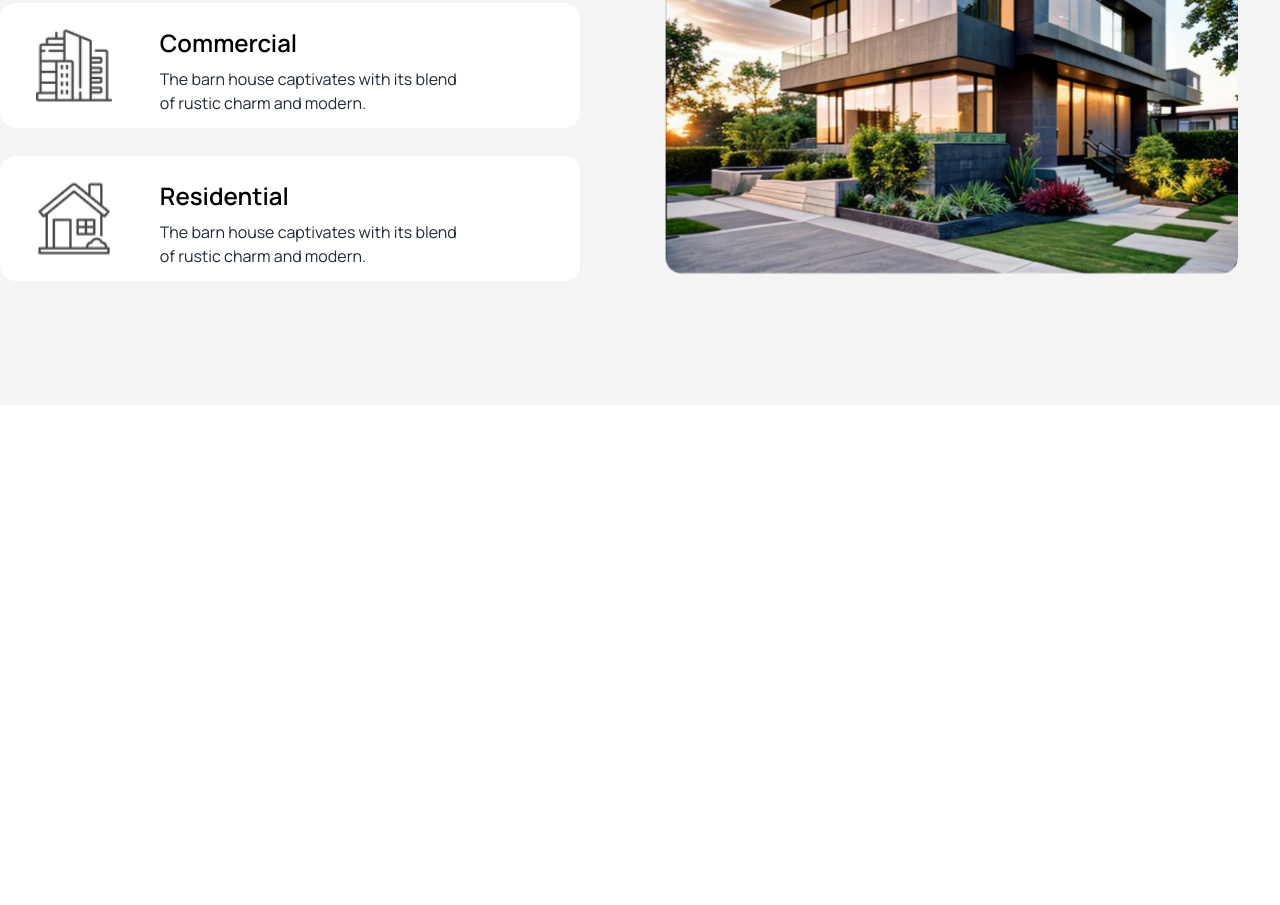
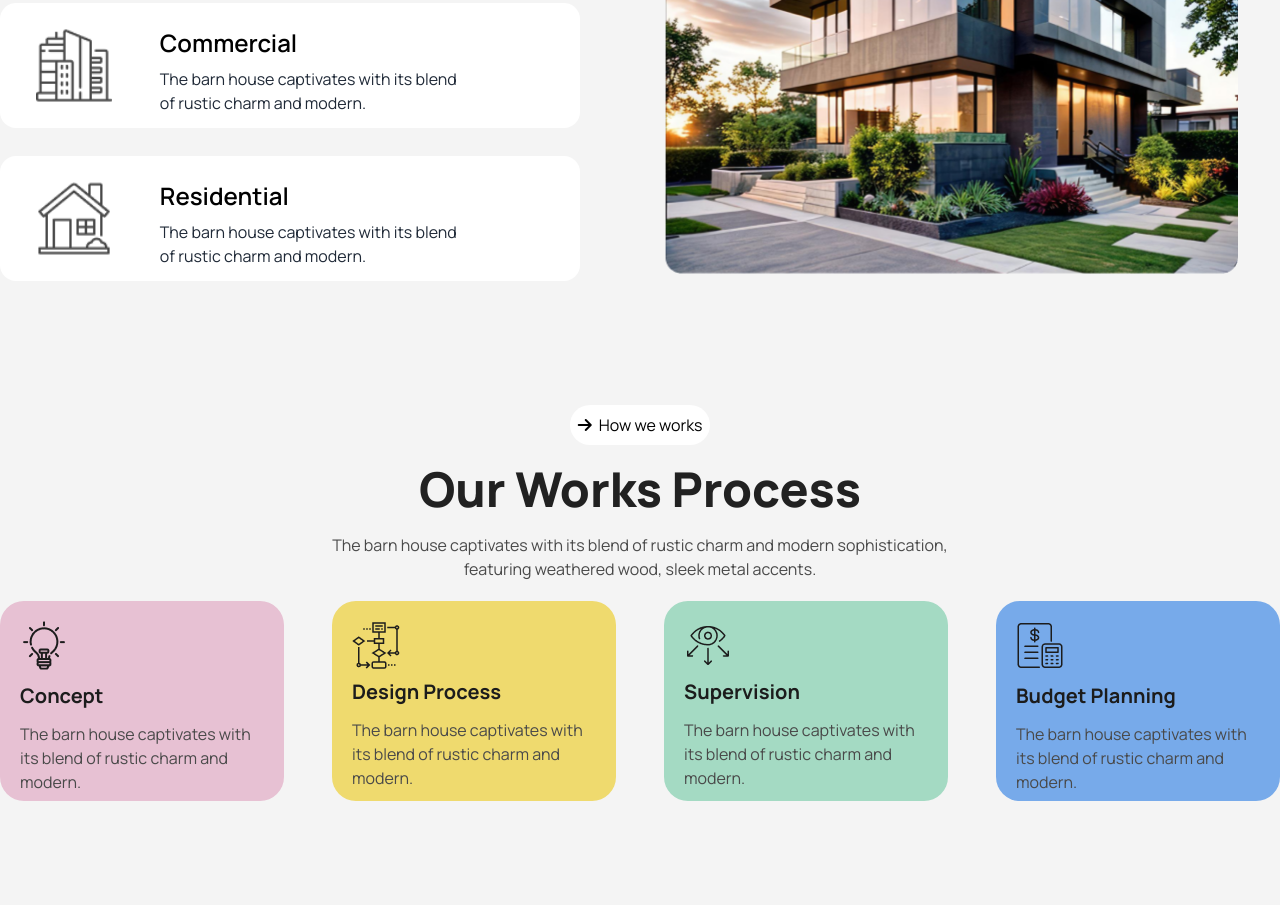
Before and after one commit to devsamim/B10-A03-SAMIM-MONDAL, a plain HTML site: page index.html in a window 1280 px wide. Shown: the part 1265-2170 px from the top of the page. Before the commit the page ends 1670 px from the top, so only its background shows below. Drawn offline with nearby package versions, Linux system fonts and the light colour scheme.

Commit message:
our works process section complete

```diff
--- a/index.html
+++ b/index.html
@@ -122,6 +122,39 @@
 
    </section>
    <!-- about us section end -->
+   <!-- our works section start -->
+   <section class="w-full h-[500px]  bg-[#F4F4F4]">
+    <div class="container mx-auto">
+     <div class="text-center">
+      <button class="bg-[#FFFFFF] p-2 rounded-full text-black mb-5"><i class="fa-solid fa-arrow-right mr-1"></i> How we works</button>
+      <h1 class="text-5xl font-black text-[#212121] mb-5">Our Works Process</h1>
+      <p class="text-[#494949] mb-5">The barn house captivates with its blend of rustic charm and modern sophistication,<br> featuring weathered wood, sleek metal accents.</p>
+     </div>
+     <div class="flex mb-5 space-x-12 ">
+      <div class="w-[300px] h-[200px] bg-[#E7C1D3] rounded-3xl p-5">
+       <img src="assets/concept.png" alt="">
+       <h3 class="font-bold text-xl text-[#1C1C1C] mt-3">Concept</h3>
+       <p class="text-[#494949] mt-3 mb-2">The barn house captivates with its blend of rustic charm and modern.</p>
+      </div>
+      <div class="w-[300px] h-[200px] bg-[#EFDA6E] rounded-3xl p-5">
+        <img src="assets/flow-chart.png" alt="">
+        <h3 class="font-bold text-xl text-[#1C1C1C] mt-2">Design Process</h3>
+        <p class="text-[#494949] mt-3 mb-2">The barn house captivates with its blend of rustic charm and modern.</p>
+      </div>
+      <div class="w-[300px] h-[200px] bg-[#A4DAC3] rounded-3xl p-5">
+        <img src="assets/vision.png" alt="">
+        <h3 class="font-bold text-xl text-[#1C1C1C] mt-2">Supervision</h3>
+        <p class="text-[#494949] mt-3 mb-2">The barn house captivates with its blend of rustic charm and modern.</p>
+      </div>
+      <div class="w-[300px] h-[200px] bg-[#77AAEA] rounded-3xl p-5">
+        <img src="assets/budget-planning.png" alt="">
+        <h3 class="font-bold text-xl text-[#1C1C1C] mt-3">Budget Planning</h3>
+        <p class="text-[#494949] mt-3 mb-2">The barn house captivates with its blend of rustic charm and modern.</p>
+      </div>
+     </div>
+    </div>
+   </section>
+   <!-- our works section end -->
   </main>
   <footer>
 
```
